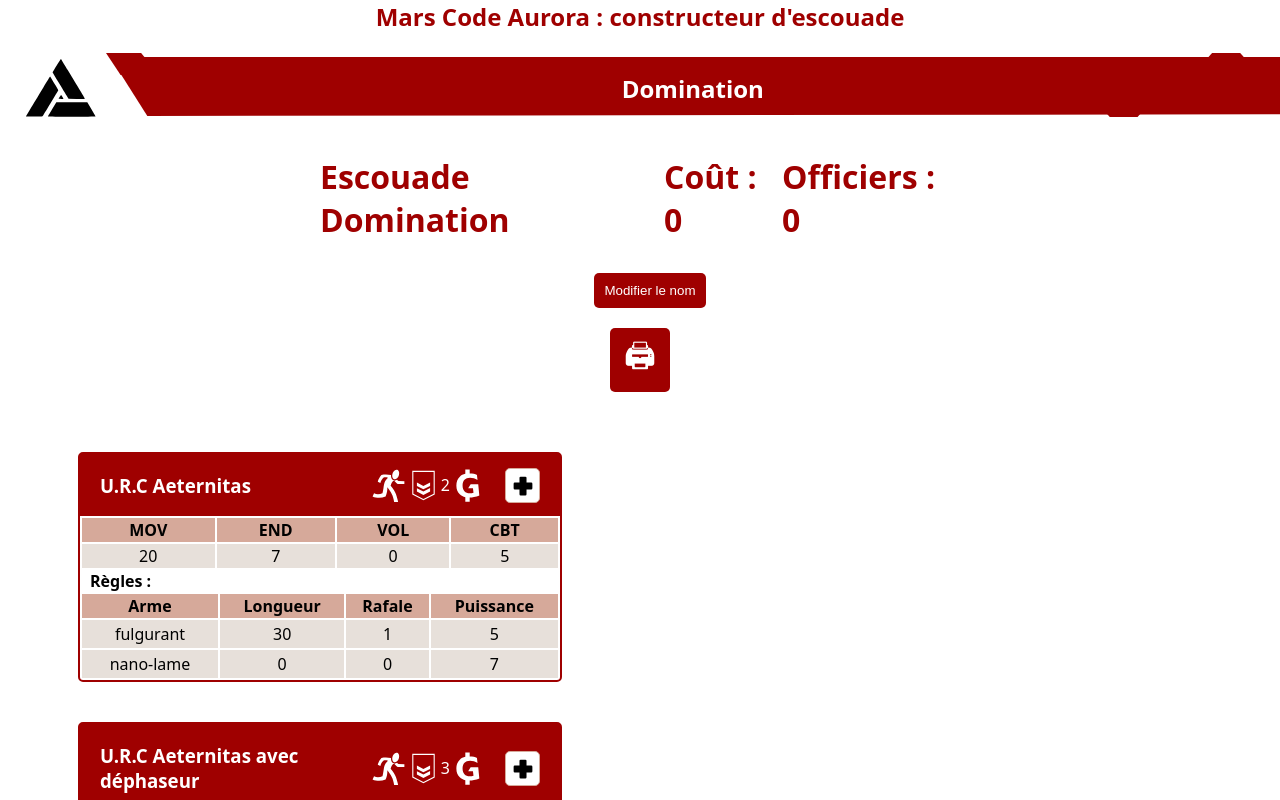
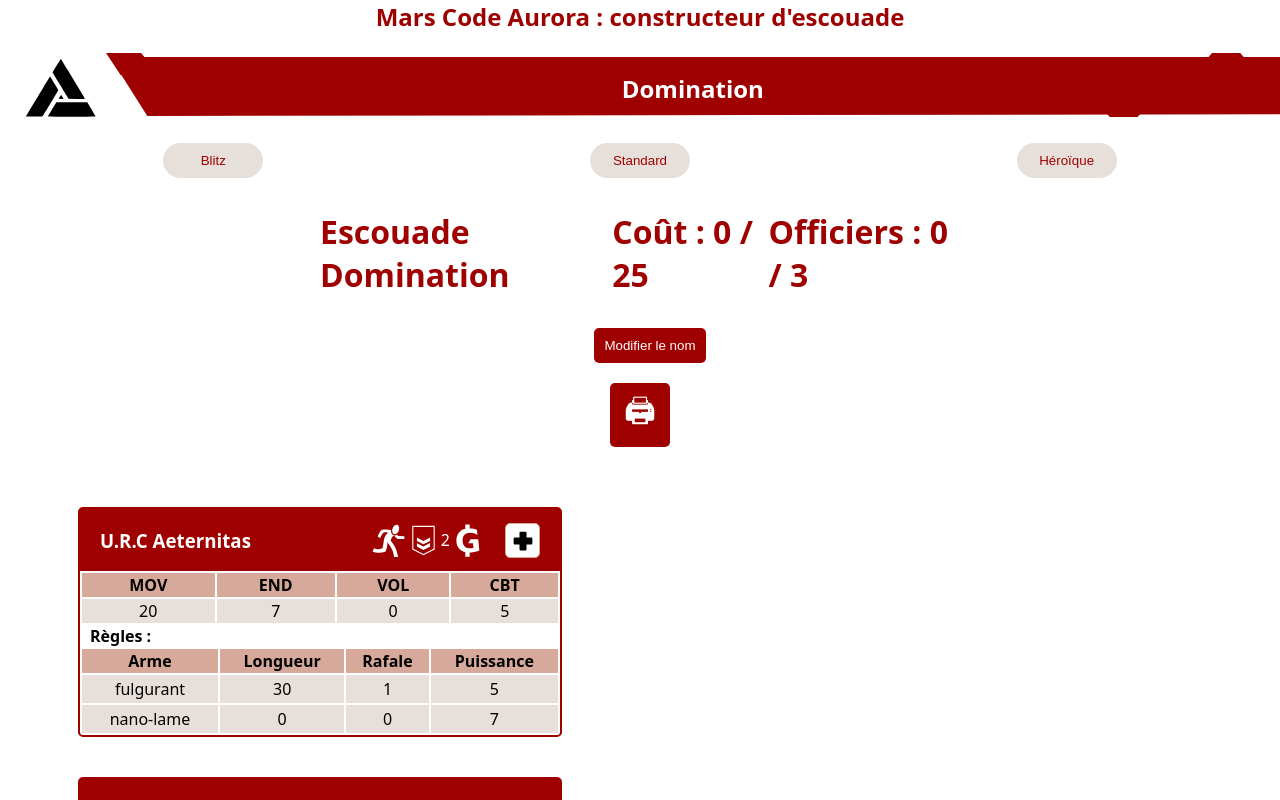
Before and after one commit to Jouvain/MCA_AB_VueJS, a Vue app: page /squad/Domination in a window 1280 px wide. Shown: the top 800 px of the page. Built offline with nearby package versions, Linux system fonts and the light colour scheme; the HTML template or start-up script is replaced by a standard one.

Commit message:
feat : edit Battle Mode on Squad view

```diff
--- a/src/components/ButtonMode.vue
+++ b/src/components/ButtonMode.vue
@@ -1,11 +1,17 @@
 <script setup>
-    const props = defineOptions({
-        text: {type: String, required: true}
+    const props = defineProps({
+        mode: {type: String, required: true}
     });
+    const emit = defineEmits(['mode']);
+
+    function buttonClick() {
+        emit('mode');
+    }
+
 </script>
 
 <template>
-    <button> {{ text }} </button>
+    <button @click="emit('mode', mode)"> {{ mode }} </button>
 </template>
 
 <style scoped lang="scss">
--- a/src/components/Resume.vue
+++ b/src/components/Resume.vue
@@ -1,13 +1,32 @@
 <script setup>
-    import { defineModel, defineProps, toRefs, ref } from 'vue'
+    import { defineModel, defineProps, toRefs, ref, computed } from 'vue'
 
     const squadNameModel = defineModel('squadName', { type: String, default: '' })
 
     const props = defineProps({
         squadCost: { type: Number, default: 0 },
-        squadOfficerNb: {type: Number, default: 0}
+        squadOfficerNb: {type: Number, default: 0},
+        chosenMode: {type: String}
     })
-    const { squadCost } = toRefs(props)
+    const { squadCost, squadOfficerNb, chosenMode } = toRefs(props)
+
+    const officerLimit = computed(() => {
+        if(chosenMode.value === 'Blitz') {
+            return 1;
+        } else {
+            return 3;
+        }
+    })
+
+    const squadLimit = computed(() => {
+        if(chosenMode.value === 'Blitz') {
+            return 15;
+        } else if(chosenMode.value === 'Héroïque') {
+            return 30;
+        } else {
+            return 25;
+        }
+    })
 
     const isEditing = ref(false);
 
@@ -17,8 +36,8 @@
     <div class="resume">
         <div class="resume_display">
             <h2 class="resume_title">{{ squadNameModel }}</h2>
-            <p class="resume_text">Coût : {{ squadCost }}</p>
-            <p class="resume_text">Officiers : {{ squadOfficerNb }}</p>
+            <p class="resume_text">Coût : {{ squadCost }} / {{ squadLimit }}</p>
+            <p class="resume_text">Officiers : {{ squadOfficerNb }} / {{ officerLimit }}</p>
         </div>
         <button @click="isEditing = !isEditing" class="resume_btn">Modifier le nom</button>
         <div class="resume_edition">
--- a/src/views/Squad.vue
+++ b/src/views/Squad.vue
@@ -6,7 +6,8 @@
     import dataFactions from "../assets/armyBook.json";
     import Resume from "../components/Resume.vue";
     import html2pdf from "html2pdf.js";
-import Alert from "../components/Alert.vue";
+    import Alert from "../components/Alert.vue";
+    import ButtonMode from "../components/ButtonMode.vue";
 
     const printArea = ref(null);
     const route = useRoute();
@@ -38,6 +39,13 @@ import Alert from "../components/Alert.vue";
         console.log("Bouton cliqué, ça marche");
     }
 
+    const mode = ref('Standard');
+
+    function modifyMode(newMode) {
+        mode.value = newMode;
+        console.log("Mode reçu : " + newMode);
+        console.log("Mode actuel : " + mode.value);
+    }
 
     const items = dataFactions.items;
     const squadName = ref('Escouade ' + faction.name)
@@ -47,6 +55,8 @@ import Alert from "../components/Alert.vue";
     function updateIsMobile() {
         isMobile.value = window.innerWidth <= 500;
     }
+
+    const modes = ['Blitz', 'Standard', 'Héroïque'];
 
     const squad = ref({
         name: 'Escouade anonyme',
@@ -218,7 +228,14 @@ import Alert from "../components/Alert.vue";
 
         <Alert :too-expensive="tooExpensive" :too-much-offciers="tooMuchOffciers" />
 
-        <Resume v-model:squadName="squadName" :squad-cost="totalCost" :squad-officer-nb="officerNb" />
+        <div class="squad_modes">
+            <div v-for="mode in modes" class="squad_mode">
+                <ButtonMode :mode="mode" class="squad_button" @mode="modifyMode" />
+            </div>
+        </div>
+
+        <Resume v-model:squadName="squadName" :squad-cost="totalCost" :squad-officer-nb="officerNb" :chosen-mode="mode" />
+
         <div class="print">
             <button class="print_btn" @click="print">&#x1F5A8</button>
         </div>
@@ -247,7 +264,7 @@ import Alert from "../components/Alert.vue";
 
 
         <div ref="printArea" class="printable">
-            <Resume v-model:squadName="squadName" :squad-cost="totalCost" />
+            <Resume v-model:squadName="squadName" :squad-cost="totalCost" :squad-officer-nb="officerNb" :chosen-mode="mode" />
             <!-- <div class="panels_wrapper" v-show="!isMobile || activePanel === 'roster' " > -->
                 <div v-for="(profile, i) in squad.profiles" :key="i" class="gallery_block">
                     <ProfileSheet :profile="profile"  mode="" @delete="removeProfile(i)" :roles="faction.specialties" @reset="resetProfile(profile)" :items="items" />
@@ -357,5 +374,23 @@ import Alert from "../components/Alert.vue";
         visibility: hidden;
     }
 
+    .squad {
+        &_modes {
+            display: flex;
+            justify-content: space-around;
+            align-items: center;
+            margin-top: $spacing;
+        }
+        &_button {
+            background-color: $color--mca-tertiary;
+            color: $color--mca-red;
+            border: none;
+            border-radius: 30px;
+            padding: 10px;
+            width: 100px;
+            cursor: pointer;
+        }
+    }
+
 
 </style>
```
